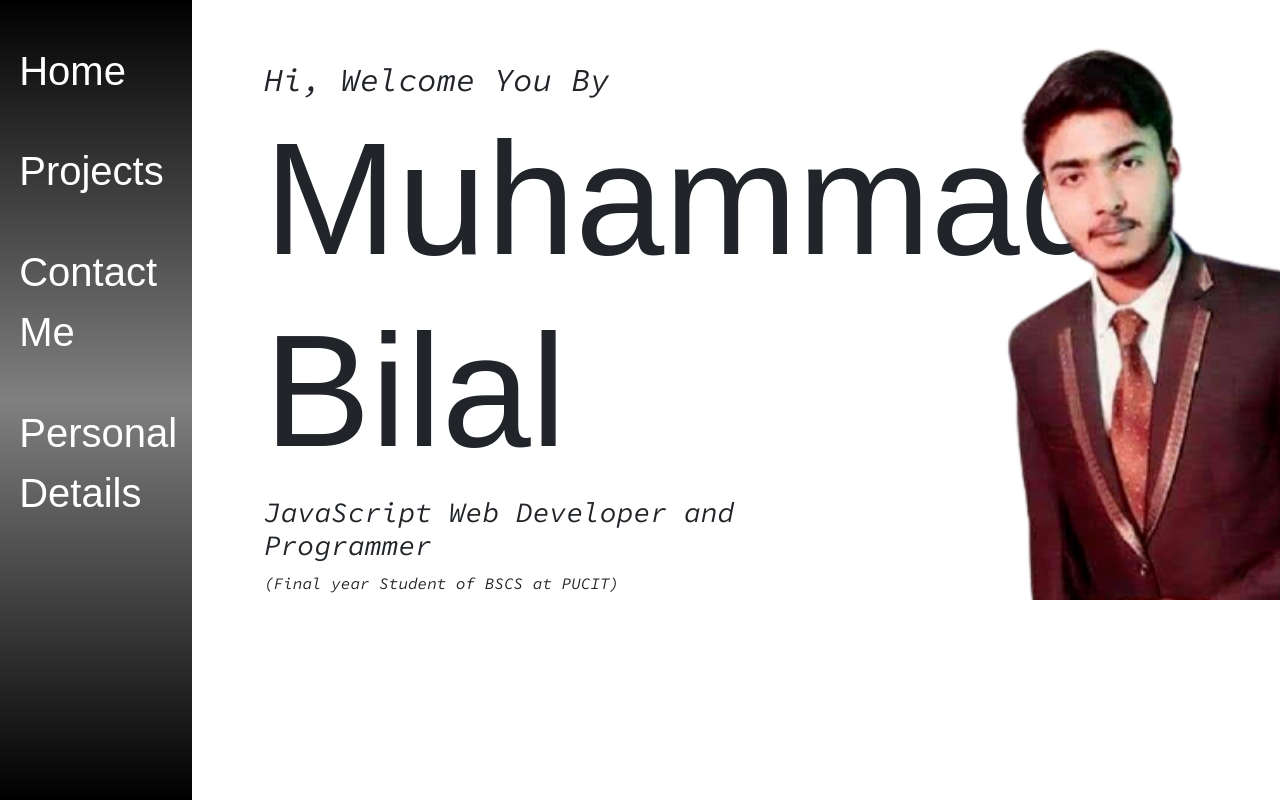
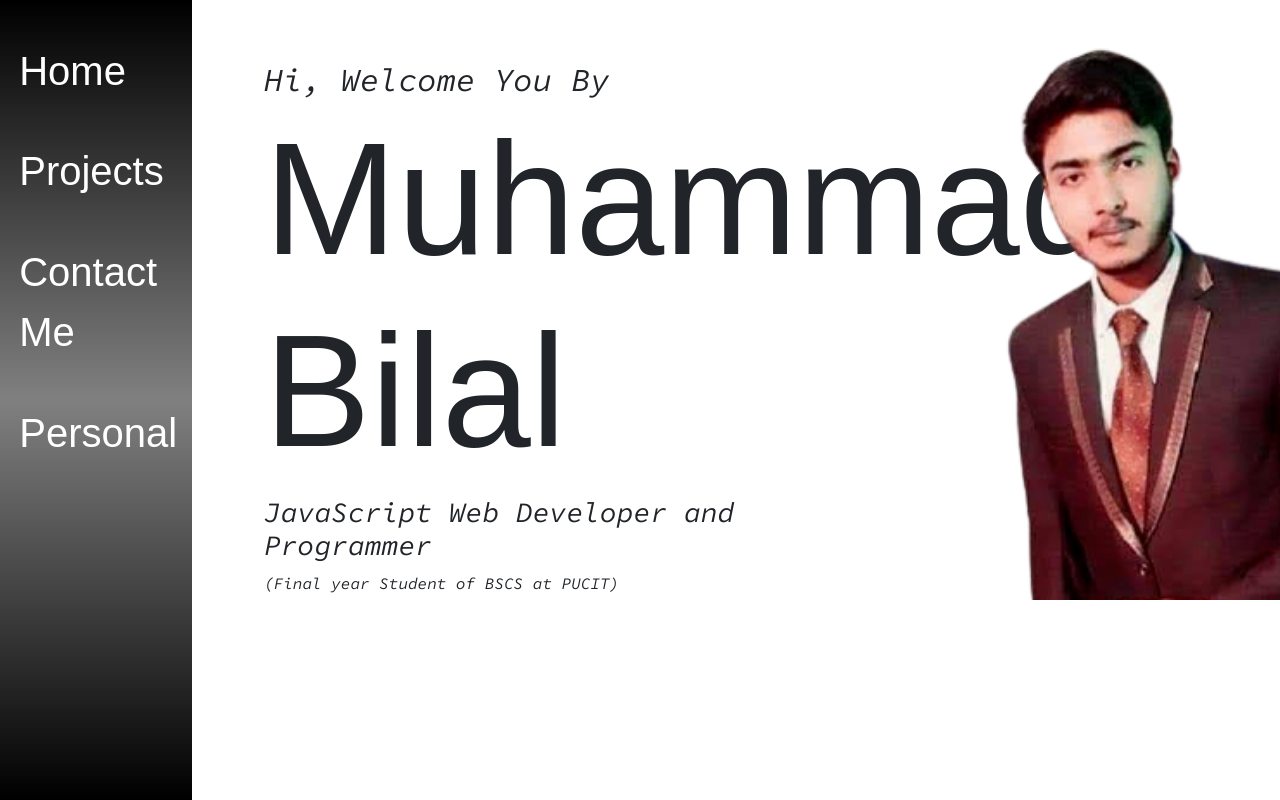
Before and after one commit to Muhammad-Bilal-official/portfolio1, a plain HTML site: page index.html in a window 1280 px wide. Shown: the top 800 px of the page. Drawn offline with nearby package versions, Linux system fonts and the light colour scheme; a web font is replaced by a local one.

Commit message:
Fixed the typo Mistake

```diff
--- a/index.html
+++ b/index.html
@@ -23,7 +23,7 @@
         <li><a href="#" id="homeButton">Home</a></li>
         <li><a href="#" id="projectButton">Projects</a></li>
         <li><a href="#" id="contactButton">Contact Me</a></li>
-        <li><a href="#" id="addressButton">Personal Details</a></li>
+        <li><a href="#" id="addressButton">Personal</a></li>
       </ul>
     </div>
     <div id="mainContentContainer">
```
